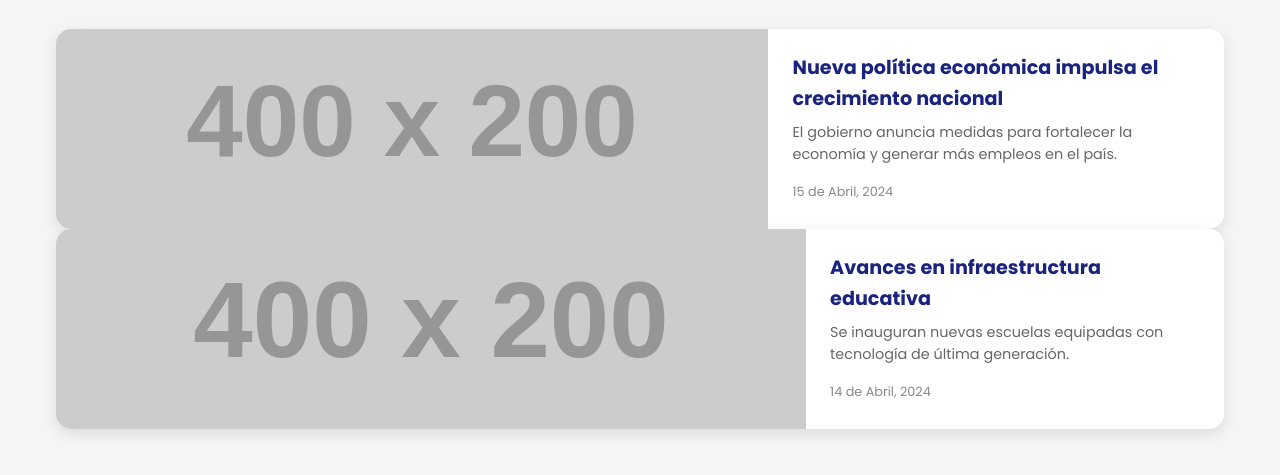
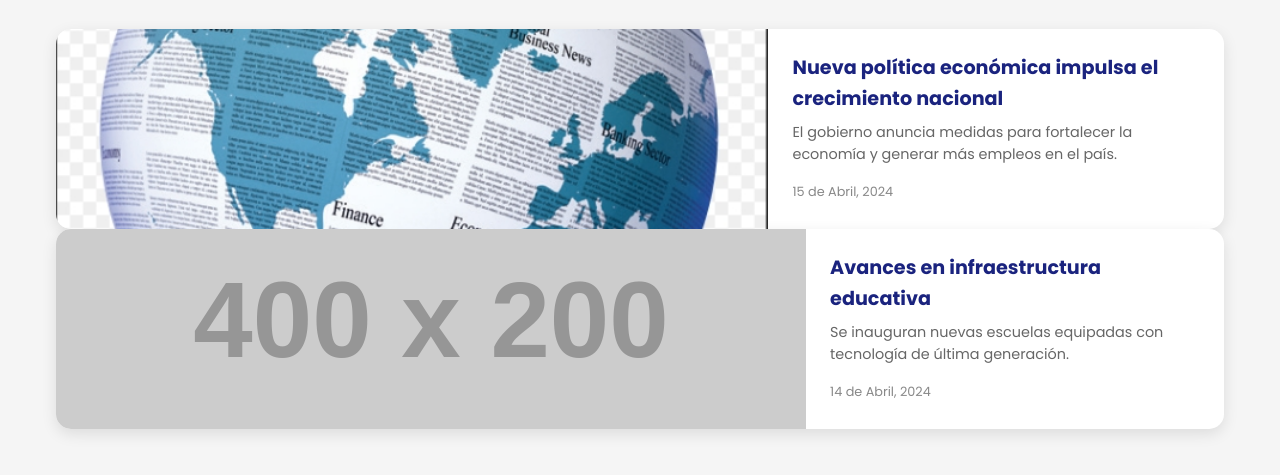
Before and after one commit to Gabriel54523/Gabriel54523.github.io, a plain HTML site: page index.html in a window 1280 px wide. Shown: the part 163-638 px from the top of the page. Drawn offline with Linux system fonts and the light colour scheme; placeholder pictures from the web are drawn by us.

Commit message:
Agregada carpeta de imágenes y modificaciones en HTML

```diff
--- a/index.html
+++ b/index.html
@@ -1,8 +1,8 @@
 <!DOCTYPE html>
 <html lang="es">
 <head>
-    <meta charset="UTF-8">
-    <meta name="viewport" content="width=device-width, initial-scale=1.0">
+  <meta charset="UTF-8">
+  <meta name="viewport" content="width=device-width, initial-scale=1.0">
     <title>NoticiasHoy - Tu Portal de Noticias</title>
     <link href="https://fonts.googleapis.com/css2?family=Poppins:wght@300;400;500;600;700&display=swap" rel="stylesheet">
     <style>
@@ -190,7 +190,7 @@
             <h2 class="section-title">Nacional</h2>
             <div class="news-grid">
                 <article class="news-card">
-                    <img src="https://via.placeholder.com/400x200" alt="Noticia Nacional" class="news-image">
+                    <img src="imagenes/Captura de pantalla_10-6-2025_13372_www.bing.com.jpeg" alt="Noticia Nacional" class="news-image">
                     <div class="news-content">
                         <h3 class="news-title">Nueva política económica impulsa el crecimiento nacional</h3>
                         <p class="news-excerpt">El gobierno anuncia medidas para fortalecer la economía y generar más empleos en el país.</p>
@@ -236,6 +236,7 @@
                 <article class="news-card">
                     <img src="https://via.placeholder.com/400x200" alt="Noticia Deportiva" class="news-image">
                     <div class="news-content">
+                         <img src="imagenes/Captura de pantalla_10-6-2025_13372_www.bing.com.jpeg" alt="">
                         <h3 class="news-title">Final histórica en el campeonato nacional</h3>
                         <p class="news-excerpt">Emocionante definición del torneo con récord de asistencia.</p>
                         <p class="date">15 de Abril, 2024</p>
@@ -249,7 +250,7 @@
                         <p class="date">14 de Abril, 2024</p>
                     </div>
                 </article>
-            </div>
+</div>
         </section>
     </main>
 </body>
```
Also changed, not shown: imagenes/Captura de pantalla_10-6-2025_13372_www.bing.com.jpeg (added).
